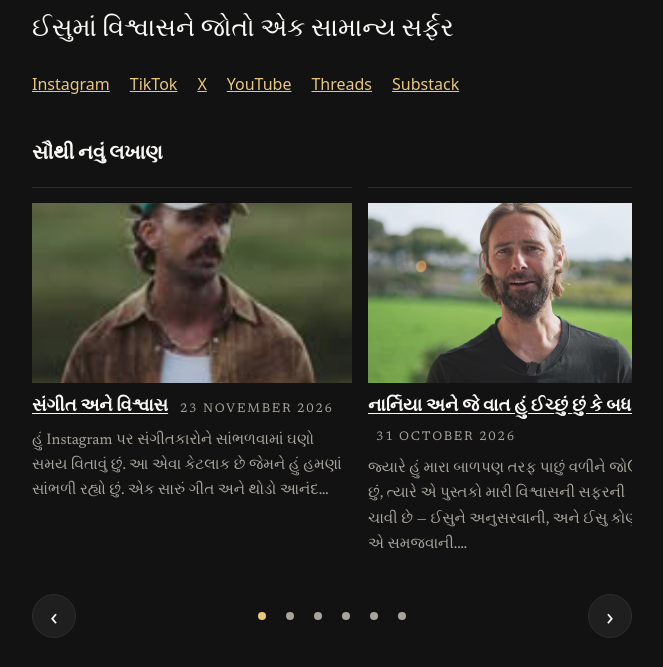
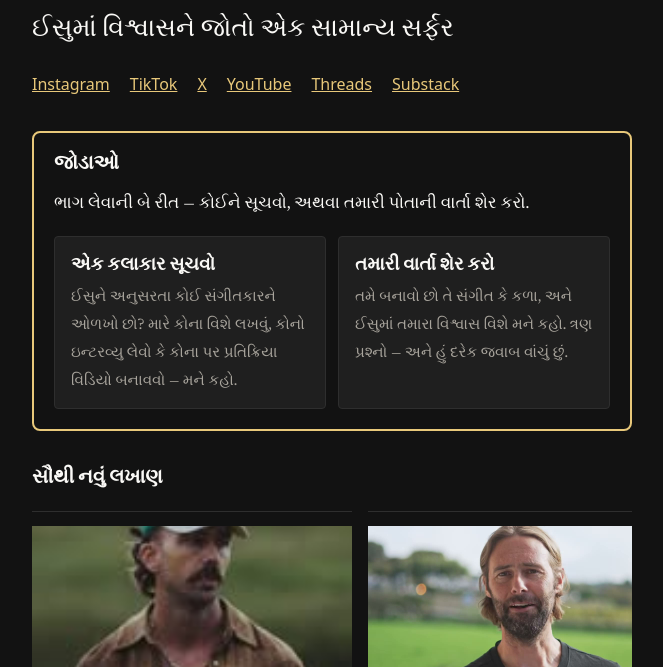
Before and after one commit to streamjonathan/jonathanmccallum-gu, an Eleventy site: page index.njk in a window 1280 px wide. Shown: the part 133-800 px from the top of the page, without its empty margins (308-971 px from the left). Built offline with nearby package versions, Linux system fonts and the light colour scheme; Eleventy itself is replaced by a stand-in of ours; files that its build step writes are made by us from their sources; files whose address does not match are found by name.

Commit message:
Get involved box (translated), linking to the main site's Suggest and Share pages
The two cards link to https://jonathanmccallum.com/suggest-an-artist/ and
https://jonathanmccallum.com/share-your-story/ — this language site has no
suggest/share pages of its own, and the Worker's session cookie is host-only
for jonathanmccallum.com (no CORS for cross-origin API calls), so sign-in and
the forms cannot run on a jonathanmccallum-<code>.pages.dev origin.
Deployment waits on the Cloudflare 20-project cap / clubhousejonathan token.

```diff
--- /dev/null
+++ b/_includes/get-involved.njk
@@ -0,0 +1,14 @@
+<section class="get-involved" aria-labelledby="get-involved-heading">
+  <h2 id="get-involved-heading">જોડાઓ</h2>
+  <p>ભાગ લેવાની બે રીત — કોઈને સૂચવો, અથવા તમારી પોતાની વાર્તા શેર કરો.</p>
+  <div class="get-involved__cards">
+    <a class="get-involved__card" href="https://jonathanmccallum.com/suggest-an-artist/">
+      <strong>એક કલાકાર સૂચવો</strong>
+      <span>ઈસુને અનુસરતા કોઈ સંગીતકારને ઓળખો છો? મારે કોના વિશે લખવું, કોનો ઇન્ટરવ્યુ લેવો કે કોના પર પ્રતિક્રિયા વિડિયો બનાવવો — મને કહો.</span>
+    </a>
+    <a class="get-involved__card" href="https://jonathanmccallum.com/share-your-story/">
+      <strong>તમારી વાર્તા શેર કરો</strong>
+      <span>તમે બનાવો છો તે સંગીત કે કળા, અને ઈસુમાં તમારા વિશ્વાસ વિશે મને કહો. ત્રણ પ્રશ્નો — અને હું દરેક જવાબ વાંચું છું.</span>
+    </a>
+  </div>
+</section>
--- a/_includes/layouts/base.njk
+++ b/_includes/layouts/base.njk
@@ -110,8 +110,8 @@
 </script>
 {% endif %}
 <link rel="alternate" type="application/rss+xml" title="{{ site.title }}" href="/feed/">
-<link rel="preload" href="/css/style.css?v=11" as="style">
-<link rel="stylesheet" href="/css/style.css?v=11">
+<link rel="preload" href="/css/style.css?v=12" as="style">
+<link rel="stylesheet" href="/css/style.css?v=12">
 </head>
 <body>
 <a class="skip-link" href="#main">સામગ્રી પર જાઓ</a>
--- a/_includes/layouts/page.njk
+++ b/_includes/layouts/page.njk
@@ -5,3 +5,6 @@ layout: layouts/base.njk
   <h1>{{ title }}</h1>
   {{ content | safe }}
 </article>
+{% if page.url != "/suggest-an-artist/" and page.url != "/share-your-story/" %}
+{% include "get-involved.njk" %}
+{% endif %}
--- a/_includes/layouts/post.njk
+++ b/_includes/layouts/post.njk
@@ -10,6 +10,7 @@ layout: layouts/base.njk
   {{ content | safe }}
   </div>
 </article>
+{% include "get-involved.njk" %}
 {% set prevPost = collections.publishedPosts | getPreviousCollectionItem(page) %}
 {% set nextPost = collections.publishedPosts | getNextCollectionItem(page) %}
 {% if prevPost or nextPost %}
--- a/css/style.css
+++ b/css/style.css
@@ -256,6 +256,32 @@ button[type="submit"] {
 /* Featured carousel: the newest articles in a slow-moving row, same
    scroll-snap pattern as the Watch row. The reader can swipe or scroll
    it by hand; the script below moves it along gently when left alone. */
+/* Get involved: the reader forms, on the main site, in a gold box so they pop out.
+   On this language site the two cards link to jonathanmccallum.com, where
+   sign-in and the forms live (the session cookie is host-only for the main
+   site, so they cannot run here). */
+.get-involved {
+  border: 2px solid var(--link);
+  border-radius: 0.5rem;
+  padding: 1rem 1.25rem 1.25rem;
+  margin: 0 0 1.5rem;
+}
+.get-involved h2 { margin-top: 0; }
+.get-involved__cards { display: flex; flex-wrap: wrap; gap: 0.75rem; margin-top: 0.75rem; }
+.get-involved__card {
+  flex: 1 1 16rem;
+  display: block;
+  padding: 0.75rem 1rem;
+  border: 1px solid var(--line);
+  border-radius: 0.25rem;
+  background: var(--code-bg);
+  color: var(--text);
+  text-decoration: none;
+}
+.get-involved__card:hover { border-color: var(--link); }
+.get-involved__card strong { display: block; font-family: "Fraunces", Georgia, "Iowan Old Style", "Times New Roman", serif; font-size: 1.15rem; margin-bottom: 0.25rem; }
+.get-involved__card span { color: var(--muted); font-size: 0.95rem; }
+
 .featured { margin-top: 1.5rem; }
 .featured-row { display: flex; gap: 1rem; overflow-x: auto; scroll-snap-type: x mandatory; list-style: none; padding: 0 0 0.5rem; margin: 1rem 0; }
 /* The arrows and dots are the navigation now, so the row's own
--- a/index.njk
+++ b/index.njk
@@ -17,6 +17,8 @@ eleventyExcludeFromCollections: true
   <a href="https://www.threads.com/@jonamccallum">Threads</a>
   <a href="https://jonamccallum.substack.com">Substack</a>
 </p>
+
+{% include "get-involved.njk" %}
 
 <section class="featured" data-fade aria-labelledby="featured-heading">
   <h2 id="featured-heading">સૌથી નવું લખાણ</h2>
```
